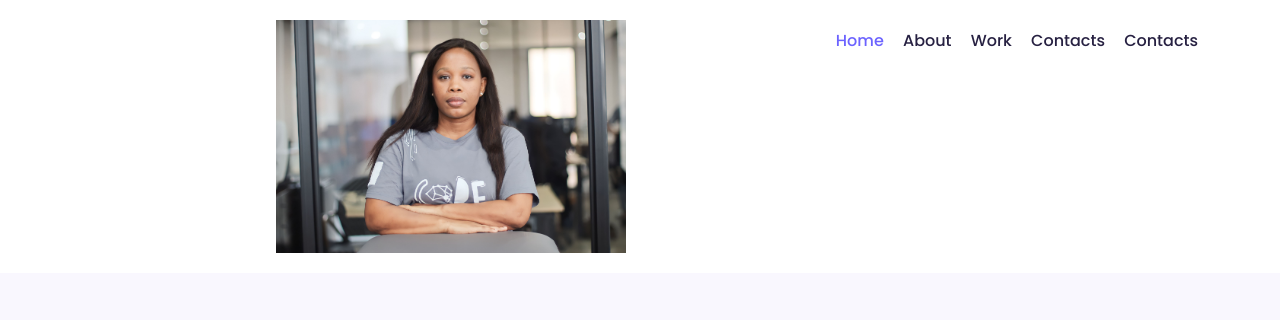
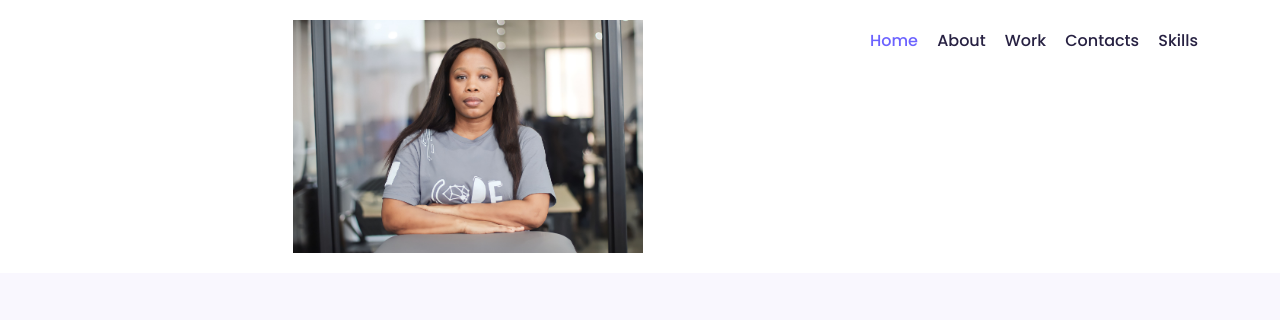
Before and after one commit to uNoxKhoza/My_portfolio, a plain HTML site: page index.html in a window 1280 px wide. Shown: the top 320 px of the page. Drawn offline with nearby package versions, Linux system fonts and the light colour scheme.

Commit message:
added skills files

```diff
--- a/index.html
+++ b/index.html
@@ -69,7 +69,7 @@
                 <a href="contact.html" title="Contact Noxolo">Contacts </a>
             </li>
             <li>
-                    <a href="skills.html" title=" Noxolo">Contacts </a>
+                <a href="skills.html" title="Skills Noxolo">Skills </a>
             </li>
         </ul>
         </div>
```
Lines whose indentation alone changed are shown as unchanged.
